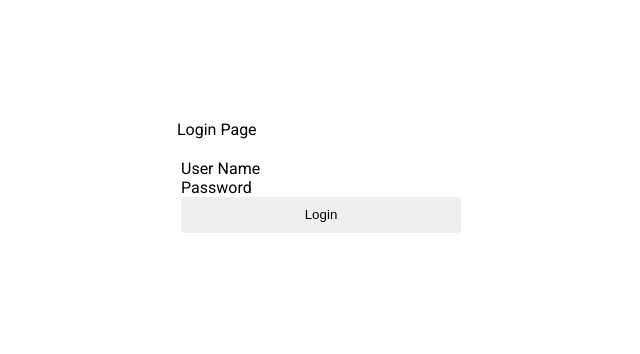
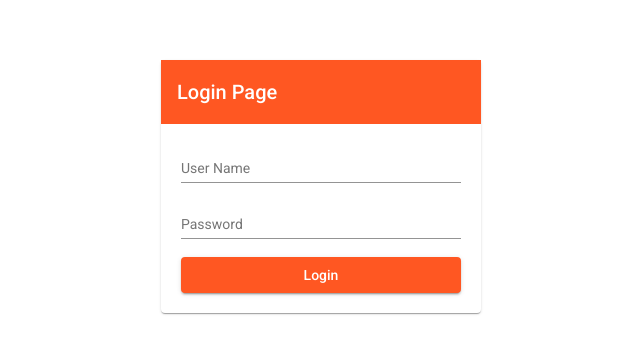
Before and after one commit to nethmini-11/Angular-Material-_simple_NEW, an Angular app: page / in a window 1280 px wide. Shown: the part 214-568 px from the top of the page, without its empty margins (319-959 px from the left). Built offline with nearby package versions, Linux system fonts and the light colour scheme.

Commit message:
API Integration

```diff
--- a/src/app/app.module.ts
+++ b/src/app/app.module.ts
@@ -11,7 +11,7 @@ import {MatInputModule} from '@angular/material/input';
 import {MatButtonModule} from '@angular/material/button';
 import {MatCardModule} from '@angular/material/card';
 import {MatToolbarModule} from '@angular/material/toolbar';
-
+import {HttpClientModule} from "@angular/common/http"
 
 
 
@@ -29,7 +29,8 @@ import {MatToolbarModule} from '@angular/material/toolbar';
     MatInputModule,
     MatButtonModule,
     MatCardModule,
-    MatToolbarModule
+    MatToolbarModule,
+    HttpClientModule
   ],
   providers: [],
   bootstrap: [AppComponent]
--- a/src/app/login/login.component.html
+++ b/src/app/login/login.component.html
@@ -1,4 +1,4 @@
-<div fxLayoutAlign="center center " fxFlexFill class="main-div">
+<div fxLayoutAlign="center center " fxFlexFill class="main-div " >
     <mat-card fxFlex="25">
         <mat-toolbar color="primary">Login Page</mat-toolbar>
         <form fxLayoutAlign="stretch" fxLayout="column" class="login-form">
@@ -9,7 +9,7 @@
             <mat-form-field >
                 <input matInput Type="password" placeholder="Password">
               </mat-form-field>
-              <button mat-raised-button type="submit">Login</button>
+              <button mat-raised-button type="submit" class="mt-5" color="primary">Login</button>
           </form>
     </mat-card>
 </div>
--- a/src/app/login/login.component.ts
+++ b/src/app/login/login.component.ts
@@ -6,7 +6,6 @@ import { Component, OnInit } from '@angular/core';
   styleUrls: ['./login.component.css']
 })
 export class LoginComponent implements OnInit {
-
   constructor() { }
 
   ngOnInit(): void {
--- a/src/environments/environment.ts
+++ b/src/environments/environment.ts
@@ -5,6 +5,8 @@
 export const environment = {
   production: false
 };
+
+export const baseUrl =`https://reqres.in/api/`;
 
 /*
  * For easier debugging in development mode, you can import the following file
--- a/src/theme.scss
+++ b/src/theme.scss
@@ -0,0 +1,22 @@
+/*Create My Application Theme*/
+
+@import "../node_modules/@angular/material/theming";
+@include mat-core();
+
+$my-primary:mat-palette($mat-deep-orange,500);
+$my-accent:mat-palette($mat-deep-orange,900);
+
+$my-theme: mat-light-theme($my-primary,$my-accent);
+
+@include angular-material-theme($my-theme);
+
+ //adding alternative theme
+.alternative {
+
+    $my-primary:mat-palette($mat-amber,500);
+    $my-accent:mat-palette($mat-deep-orange,900);
+
+    $my-theme: mat-light-theme($my-primary,$my-accent);
+
+    @include angular-material-theme($my-theme) ;
+}
```
Also changed, not shown: src/app/auth-service.service.ts (added, +15 -0 lines), 1 other file (tests, documents, lock files or other folders).
